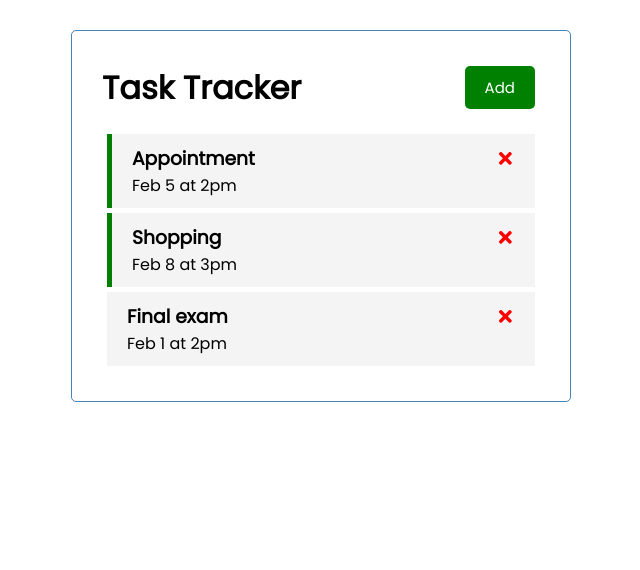
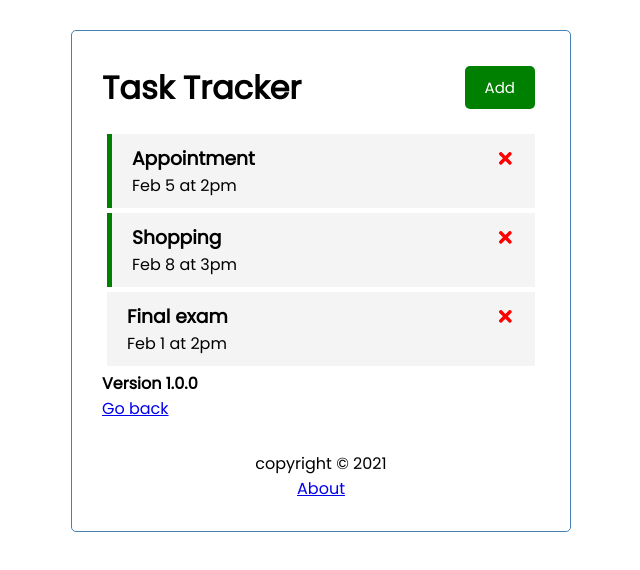
Before and after one commit to sharvarikhedkar/Task-Tracker, a React (Create React App) app: page /about in a window 1280 px wide. Shown: the top 570 px of the page, without its empty margins (319-959 px from the left). Built offline with nearby package versions, Linux system fonts and the light colour scheme; data requests are answered from the project's data file.

Commit message:
Feat: Added Route using  react-router-dom

```diff
--- a/src/App.js
+++ b/src/App.js
@@ -1,8 +1,11 @@
 import React from 'react'
+import {BrowserRouter as Router, Route} from 'react-router-dom'
 import Header from './components/Header'
 import Tasks from './components/Tasks'
 import {useState, useEffect} from 'react'
 import AddTask from './components/AddTask'
+import Footer from './components/Footer'
+import About from './components/About'
 
 const App = () => {
   const [showAddTask, setShowAddTask] = useState(false)
@@ -82,11 +85,15 @@
   }
 
   return (
+    <Router>
     <div className='container'>
       <Header onAdd = {() => setShowAddTask(!showAddTask)} showAdd = {showAddTask}/>
       {showAddTask && <AddTask onAdd = {addTask}/>}
       {tasks.length > 0 ? <Tasks tasks = {tasks} onDelete = {deleteTask} onToggle = {toggleReminder}/> : 'No tasks to show'}
+      <Route path = '/about' component = {About} />
+      <Footer/>
     </div>
+    </Router>
   )
 }
 
--- /dev/null
+++ b/src/components/About.js
@@ -0,0 +1,12 @@
+import React from 'react'
+
+const About = () => {
+    return (
+        <div>
+           <h4>Version 1.0.0</h4>
+           <a href = "/">Go back</a>
+        </div>
+    )
+}
+
+export default About
--- /dev/null
+++ b/src/components/Footer.js
@@ -0,0 +1,14 @@
+import React from 'react'
+
+const Footer = () => {
+    return (
+        <footer>
+            <p>
+                copyright &copy; 2021
+            </p>
+            <a href = "/about">About</a>
+
+        </footer>
+    )
+}
+export default Footer
```
